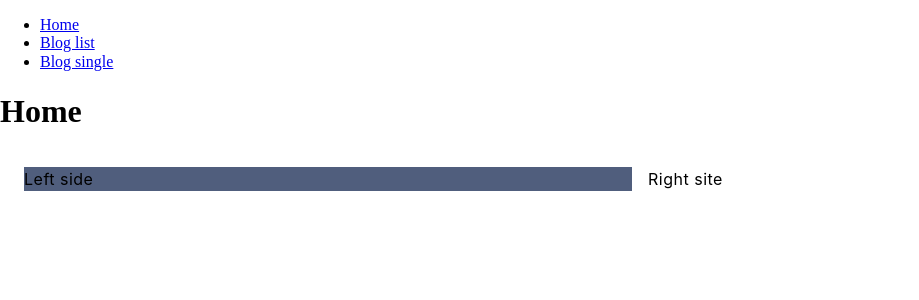
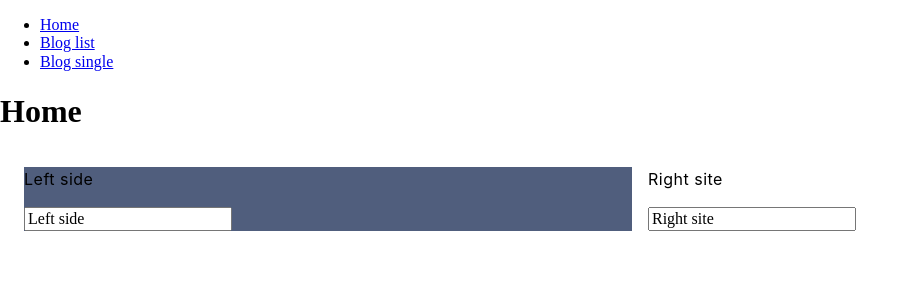
Before and after one commit to Cristian-Simtion/azura-cms-nuxt, a Nuxt app: page / in a window 1280 px wide. Shown: the top 300 px of the page, without its empty margins (0-919 px from the left). Built offline with nearby package versions, Linux system fonts and the light colour scheme.

Commit message:
1 file modified

```diff
--- a/components/block/text.vue
+++ b/components/block/text.vue
@@ -1,13 +1,18 @@
 <script setup>
+import { ref } from 'vue';
+
 const props = defineProps({
   block: Object,
 });
+
+const content = ref(props.block.content);
 </script>
 
 <template>
   <p class="text" :class="block.classes">
-    {{ block.content }}
+    {{ content }}
   </p>
+  <input type="text" v-model="content" />
 </template>
 
 <style>
```
